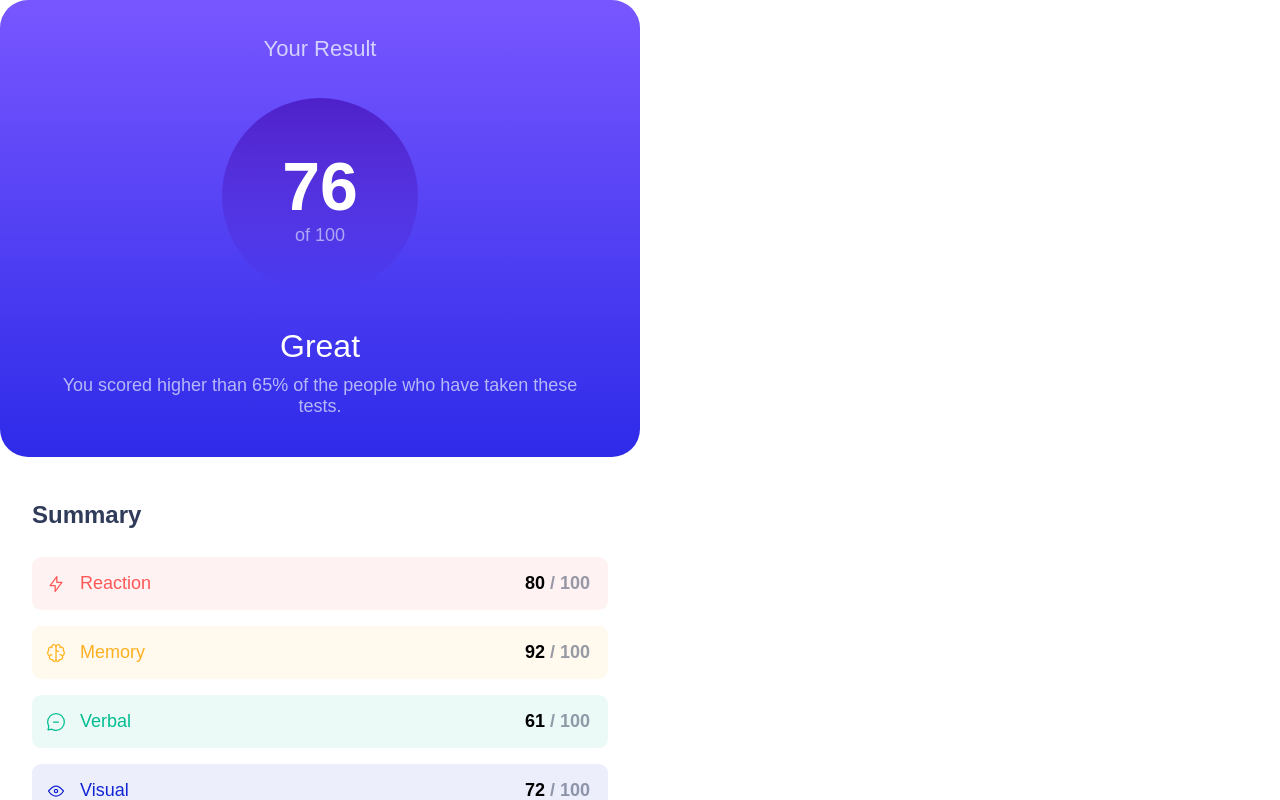
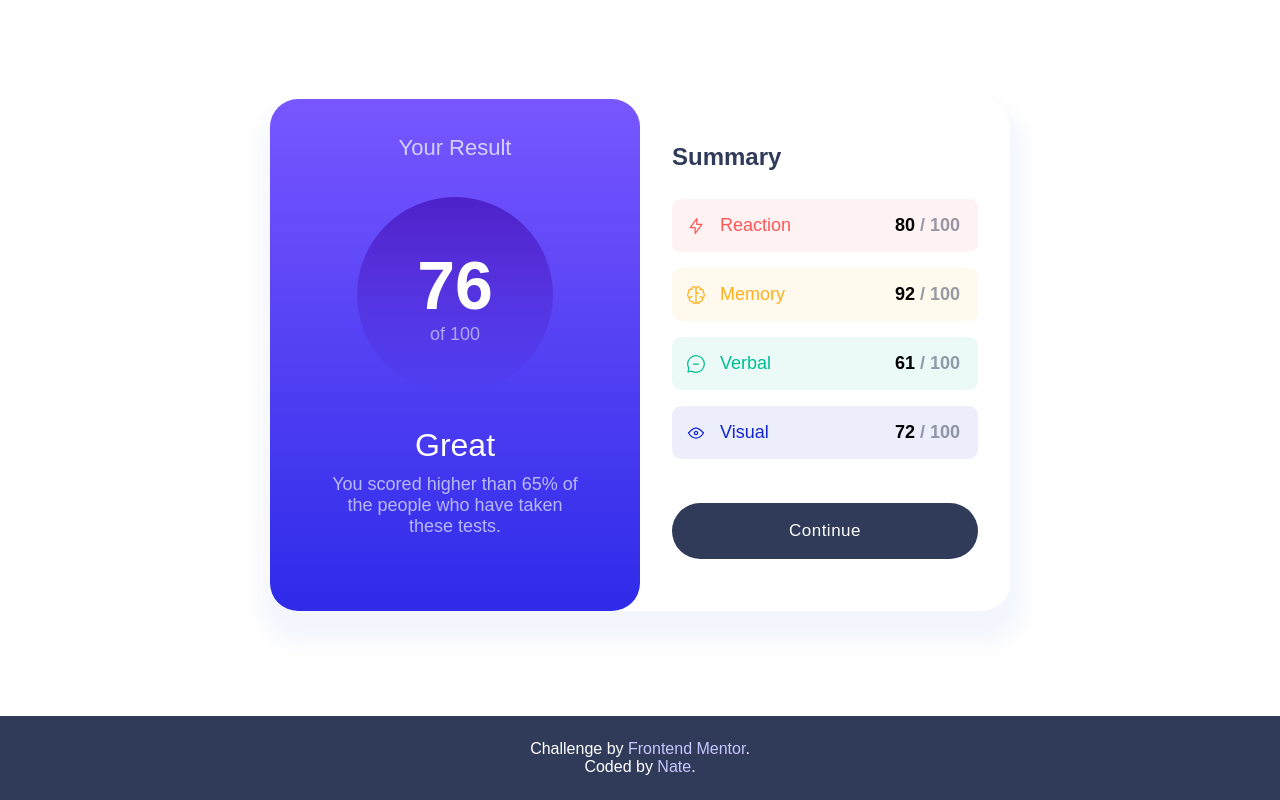
Before and after one commit to ntjnh/fem-results-summary, a React (Vite) app: page / in a window 1280 px wide. Shown: the top 800 px of the page. Built offline with nearby package versions, Linux system fonts and the light colour scheme; a web font is replaced by a local one.

Commit message:
Add CSS classes to App component

```diff
--- a/src/App.jsx
+++ b/src/App.jsx
@@ -3,18 +3,18 @@ import Summary from './components/Summary'
 
 function App() {
     return (
-        <div>
-            <main>
-                <div>
+        <div className='App'>
+            <main className='container'>
+                <div className='card-container'>
                     <Results />
                     <Summary />
                 </div>
             </main>
 
-            <footer className="attribution">
+            <footer className='attribution'>
                 <div>
-                    Challenge by <a href="https://www.frontendmentor.io?ref=challenge" target="_blank" rel="noreferrer">Frontend Mentor</a>.<br />
-                    Coded by <a href="https://natejonah.com" target="_blank" rel="noreferrer">Nate</a>.
+                    Challenge by <a href='https://www.frontendmentor.io?ref=challenge' target='_blank' rel='noreferrer'>Frontend Mentor</a>.<br />
+                    Coded by <a href='https://natejonah.com' target='_blank' rel='noreferrer'>Nate</a>.
                 </div>
             </footer>
         </div>
```
